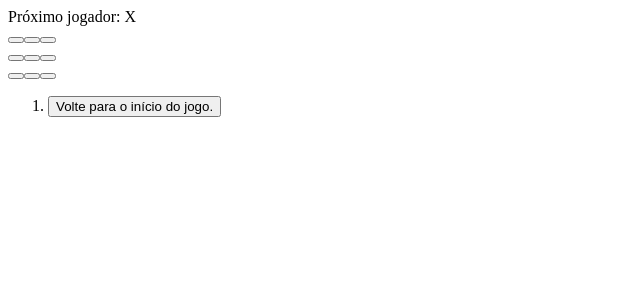
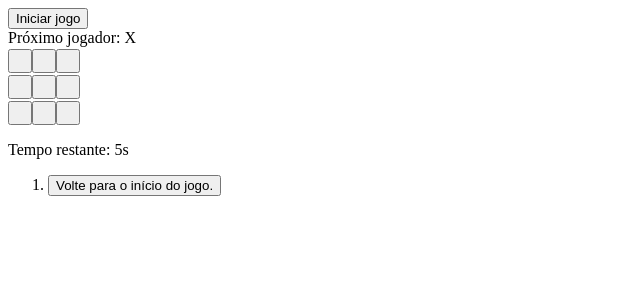
Before and after one commit to Gustavo-Pereira20/jogoDaVelha, a React (Vite) app: page / in a window 1280 px wide. Shown: the top 300 px of the page, without its empty margins (0-640 px from the left). Built offline with nearby package versions, Linux system fonts and the light colour scheme.

Commit message:
MOD: Implementação da nova função (Jogo da velha relampago)

```diff
--- a/src/components/Jogo/Jogo.jsx
+++ b/src/components/Jogo/Jogo.jsx
@@ -3,10 +3,35 @@ import Tabuleiro from "../Tabuleiro/Tabuleiro";
 import { definirVencedor } from "../utils/definirVencedor";
 
 export default function Jogo() {
+    const [inicio, setInicio] = useState(false)
     const [historico, setHistorico] = useState([Array(9).fill(null)]);
     const [movimentoAtual, setMovimentoAtual] = useState(0);
     const xEProx = movimentoAtual % 2 === 0;
     const quadradoAtual = historico[movimentoAtual];
+    const tempoJog = 5;
+    const [tempoRestante, setTempo] = useState(tempoJog)
+
+    useEffect(() => {
+        if (!inicio) return;
+
+        if (definirVencedor(quadradoAtual)) return;
+
+        if (tempoRestante === 0) {
+            setMovimentoAtual(xEProx ? 'X' : 'O')
+            setTempo(tempoJog);
+            return;
+        }
+
+        const timer = setInterval(() => {
+            setTempo((prevTempo) => prevTempo - 1);
+        }, 1000);
+
+        return () => clearInterval(timer);
+    }, [inicio, tempoRestante, movimentoAtual])
+
+    const iniciarJogo = () => {
+        setInicio(true)
+    }
 
     function posicaoJogada(proxQuad) {
         const proxHistorico = [...historico.slice(0, movimentoAtual + 1), proxQuad];
@@ -34,8 +59,12 @@ export default function Jogo() {
 
     return (
         <div>
+            <button onClick={iniciarJogo}>Iniciar jogo</button>
             <div>
                 <Tabuleiro xEProx={xEProx} quadrados={quadradoAtual} jogadorAtual={posicaoJogada}/>
+            </div>
+            <div>
+                <p>Tempo restante: {tempoRestante}s</p>
             </div>
             <div>
                 <ol>{movimentos}</ol>
--- a/src/components/Quadrados/Quadrados.jsx
+++ b/src/components/Quadrados/Quadrados.jsx
@@ -1,4 +1,5 @@
 import { useState, useEffect, useEffectEvent } from "react";
+import styles from "../Quadrados/quadrados.module.css"
 
 // Primeiro componente do projeto de refatoração. Componente QUADRADO.
 // Propriedades do componente quadrado ->
@@ -7,7 +8,7 @@ export default function Quadrado({valorQuadrado, funcaoClique}) {
         return(
             <>
                 {/* funcaoClique: Define o que irá acontecer quando o botão for clicado. */}
-                <button className="cuadrado" onClick={funcaoClique}>
+                <button className={styles.quadrado} onClick={funcaoClique}>
                     {/* valorQuadrado: Vai definir o valor do quadrado assim que ele for clicado (X ou O) */}
                     {valorQuadrado}
                 </button>
--- a/src/components/Quadrados/quadrados.module.css
+++ b/src/components/Quadrados/quadrados.module.css
@@ -0,0 +1,3 @@
+.quadrado{
+    padding: 10px;
+}
```
